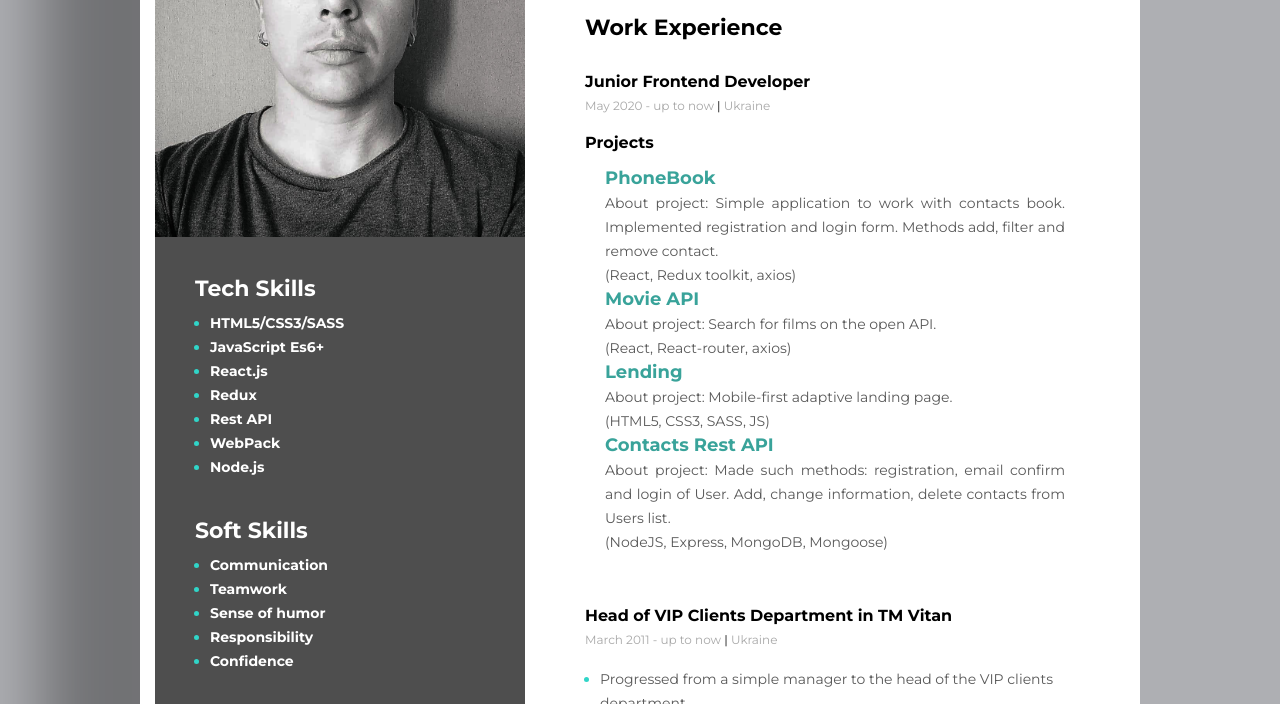
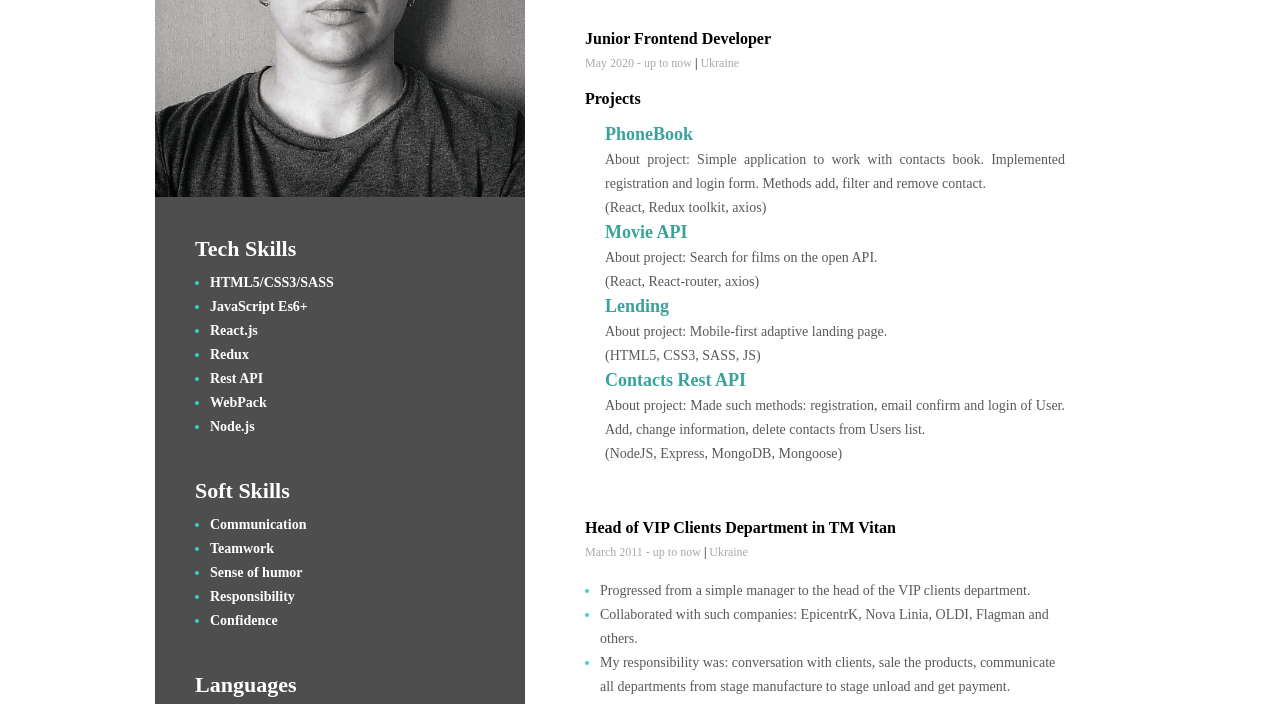
Before and after one commit to BelikSergey/CV, a plain HTML site: page index.html in a window 1280 px wide. Shown: the part 218-922 px from the top of the page. Drawn offline with Linux system fonts and the light colour scheme.

Commit message:
fix css styles

```diff
--- a/css/styles.css
+++ b/css/styles.css
@@ -14,12 +14,11 @@ a {
 p {
 	text-align: justify;
 }
-body {
+/* body {
 	background-color: #aeafb3;
 	padding: 40px;
 	font-family: Montserrat;
-	/* color: #fff;   */
-}
+} */
 .main-paper {
 	/* background-color: #ebebece3; */
 	background-color: #fff;
@@ -27,7 +26,7 @@ body {
 	max-width: 1000px;
 	padding: 15px;
 	margin: 0 auto;
-	box-shadow: -100px 100px 60px rgba(0, 0, 0, 0.35);
+	/* box-shadow: -100px 100px 60px rgba(0, 0, 0, 0.35); */
 }
 
 .aside-main-conteiner {
```
Also changed, not shown: index.html (+0 -1 lines).
